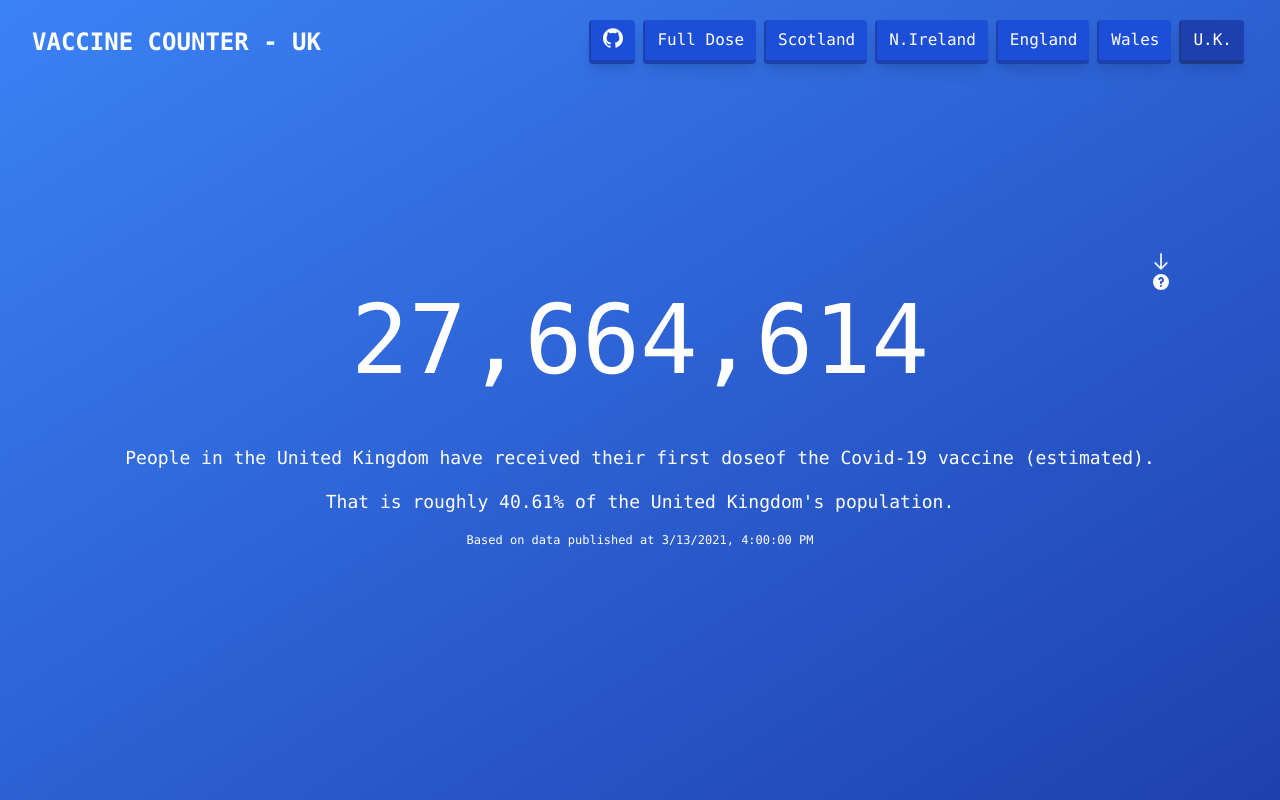
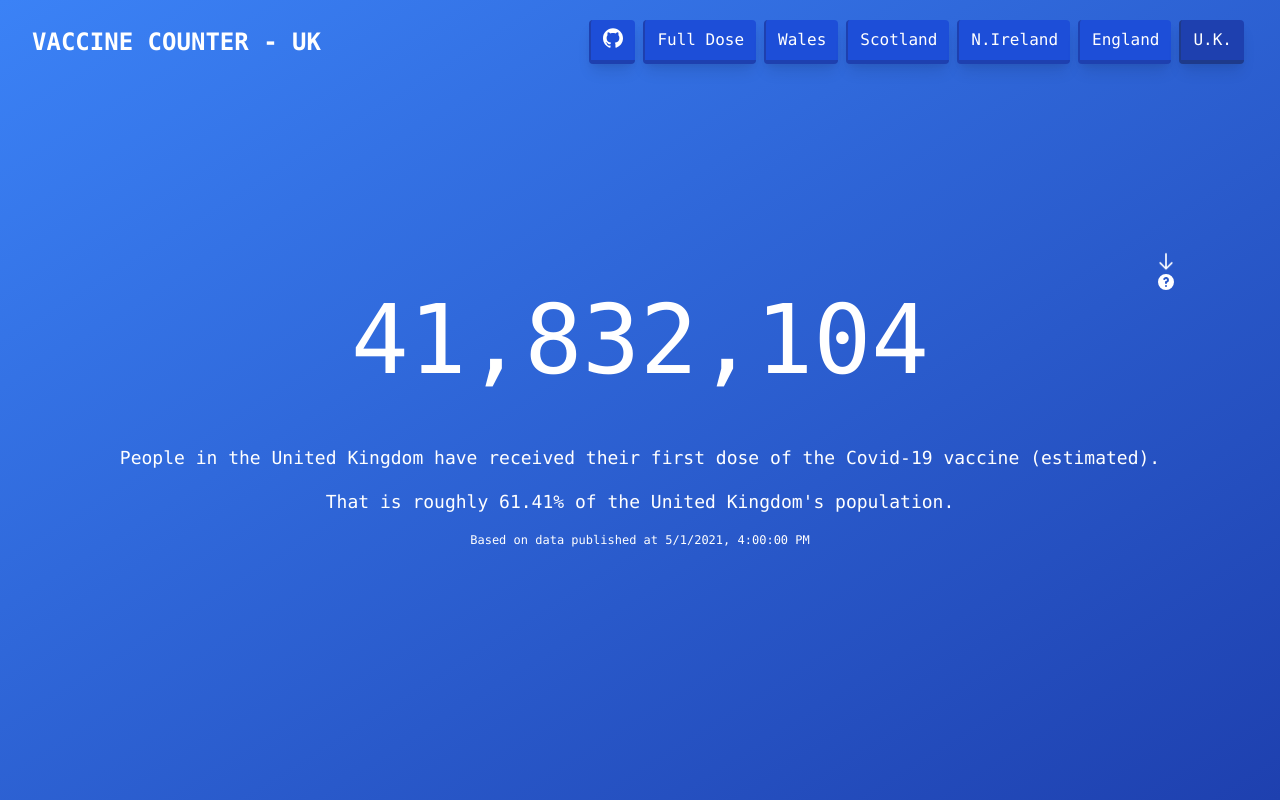
Before and after one commit to GeorgeElliott/VaccineCounter, a React (Create React App) app: page / in a window 1280 px wide. Built offline with nearby package versions, Linux system fonts and the light colour scheme.

Commit message:
Update to latest stats (#12)

```diff
--- a/src/App.js
+++ b/src/App.js
@@ -10,58 +10,58 @@ class App extends React.Component {
       {
         code: "uk",
         population: 68123219,
-        vaccineCount: 23684103,
-        vaccineCountFullDose: 1532754,
-        dateUpdated: new Date(2021, 2, 13, 16, 0, 0, 0),
-        dailySevenDayAverage: 269689.3,
-        dailySevenDayAverageFullDose: 63130.6,
+        vaccineCount: 34346273,
+        vaccineCountFullDose: 14940984,
+        dateUpdated: new Date(2021, 4, 1, 16, 0, 0, 0),
+        dailySevenDayAverage: 117407.1,
+        dailySevenDayAverageFullDose: 407471.1,
         formattedName: "the United Kingdom",
         buttonText: "U.K.",
       },
       {
-        code: "wal",
-        population: 3150000,
-        vaccineCount: 1084329,
-        vaccineCountFullDose: 250026,
-        dateUpdated: new Date(2021, 2, 13, 16, 0, 0, 0),
-        dailySevenDayAverage: 14415.7,
-        dailySevenDayAverageFullDose: 11694.6,
-        formattedName: "Wales",
-        buttonText: "Wales",
-      },
-      {
         code: "eng",
         population: 56290000,
-        vaccineCount: 20111189,
-        vaccineCountFullDose: 1076426,
-        dateUpdated: new Date(2021, 2, 13, 16, 0, 0, 0),
-        dailySevenDayAverage: 231345.4,
-        dailySevenDayAverageFullDose: 44275.1,
+        vaccineCount: 28771540,
+        vaccineCountFullDose: 12506188,
+        dateUpdated: new Date(2021, 4, 1, 16, 0, 0, 0),
+        dailySevenDayAverage: 95526.9,
+        dailySevenDayAverageFullDose: 345643.4,
         formattedName: "England",
         buttonText: "England",
       },
       {
         code: "nir",
         population: 1890000,
-        vaccineCount: 621462,
-        vaccineCountFullDose: 50052,
-        dateUpdated: new Date(2021, 2, 13, 16, 0, 0, 0),
-        dailySevenDayAverage: 6320.4,
-        dailySevenDayAverageFullDose: 1136.6,
+        vaccineCount: 932426,
+        vaccineCountFullDose: 422234,
+        dateUpdated: new Date(2021, 4, 1, 16, 0, 0, 0),
+        dailySevenDayAverage: 5985.9,
+        dailySevenDayAverageFullDose: 11975,
         formattedName: "Northern Ireland",
         buttonText: "N.Ireland",
       },
       {
         code: "scot",
         population: 5460000,
-        vaccineCount: 1867123,
-        vaccineCountFullDose: 156250,
-        dateUpdated: new Date(2021, 2, 13, 16, 0, 0, 0),
-        dailySevenDayAverage: 17607.7,
-        dailySevenDayAverageFullDose: 6024.1,
+        vaccineCount: 2811343,
+        vaccineCountFullDose: 1263862,
+        dateUpdated: new Date(2021, 4, 1, 16, 0, 0, 0),
+        dailySevenDayAverage: 6676.6,
+        dailySevenDayAverageFullDose: 38668.9,
         formattedName: "Scotland",
         buttonText: "Scotland",
       },
+      {
+        code: "wal",
+        population: 3150000,
+        vaccineCount: 1830964,
+        vaccineCountFullDose: 748700,
+        dateUpdated: new Date(2021, 4, 1, 16, 0, 0, 0),
+        dailySevenDayAverage: 104408.3,
+        dailySevenDayAverageFullDose: 11183.9,
+        formattedName: "Wales",
+        buttonText: "Wales",
+      }
     ],
     activeCountry: {},
     valueToAdd: null,
@@ -104,7 +104,7 @@ class App extends React.Component {
           <div className="text-center  md:text-lg text-sm mx-6 py-2">
             People in {this.state.activeCountry.formattedName} have received{" "}
             {!this.state.fullDoseToggled
-              ? "their first dose"
+              ? "their first dose "
               : "all required doses "}
             of the Covid-19 vaccine (estimated).
           </div>
```
